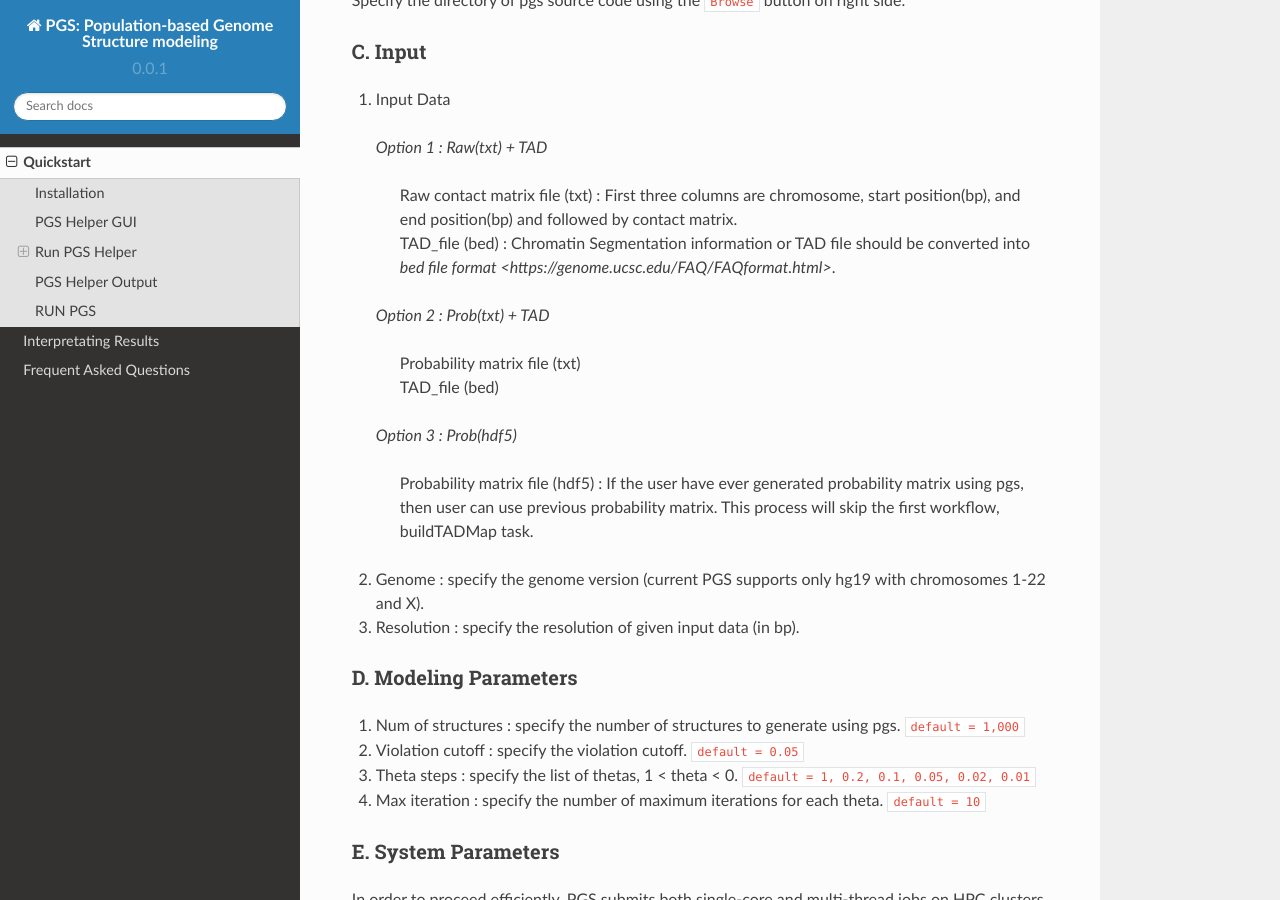
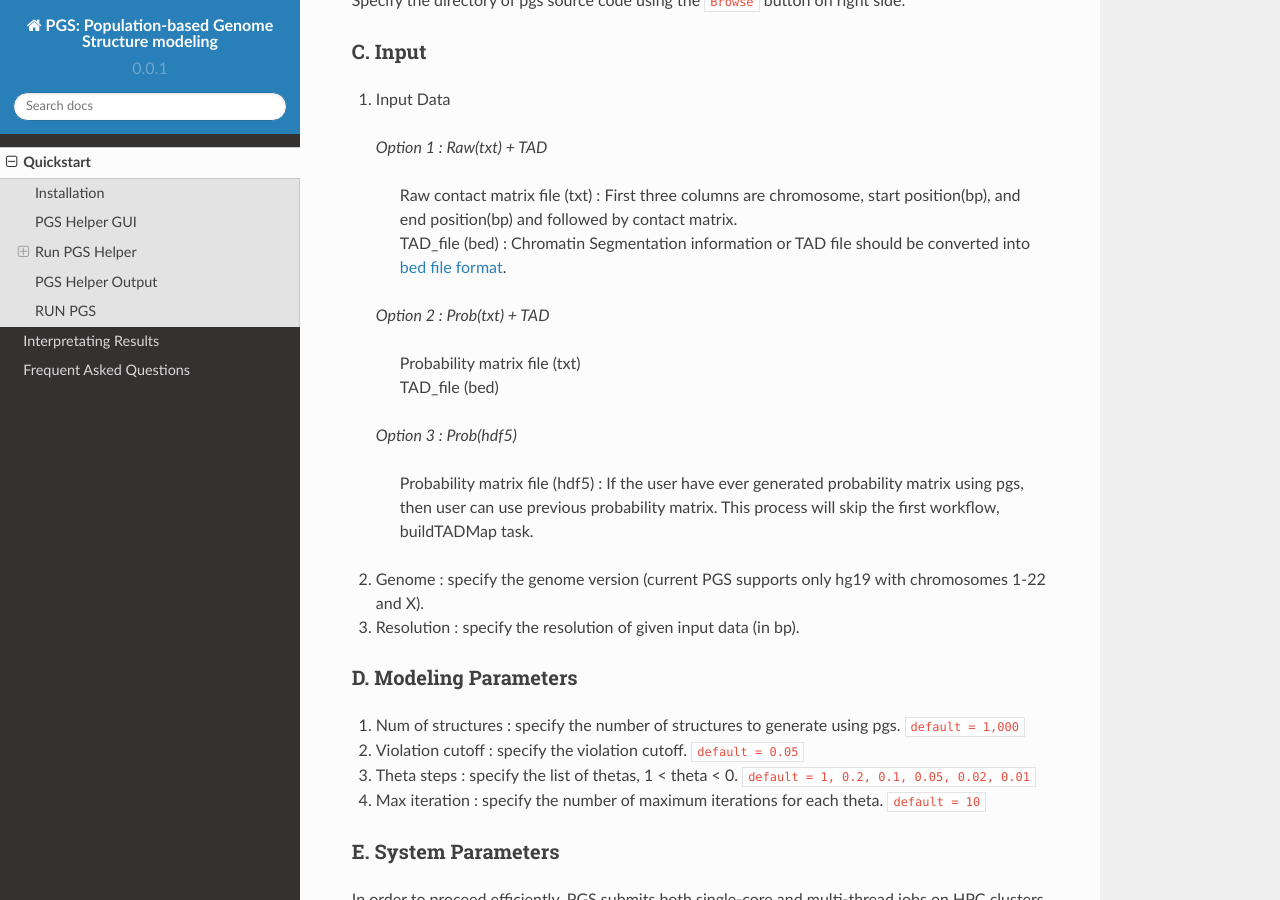
Before and after one commit to alberlab/pgs, a Sphinx documentation site: the page built from docs/quickstart.rst, in a window 1280 px wide and 900 px high, scrolled down 2091 px. Built offline with Sphinx 7.4.7 and the Read the Docs theme 2.0.0, drawn with Linux system fonts in a browser that asks for light colours.

Commit message:
quickstart text

```diff
--- a/docs/quickstart.rst
+++ b/docs/quickstart.rst
@@ -79,7 +79,7 @@ C. Input
   *Option 1 : Raw(txt) + TAD*
 
      | Raw contact matrix file (txt) : First three columns are chromosome, start position(bp), and end position(bp) and followed by contact matrix.
-     | TAD_file (bed) : Chromatin Segmentation information or TAD file should be converted into `bed file format <https://genome.ucsc.edu/FAQ/FAQformat.html>`.
+     | TAD_file (bed) : Chromatin Segmentation information or TAD file should be converted into `bed file format <https://genome.ucsc.edu/FAQ/FAQformat.html>`_.
 
   *Option 2 : Prob(txt) + TAD*
 
```
